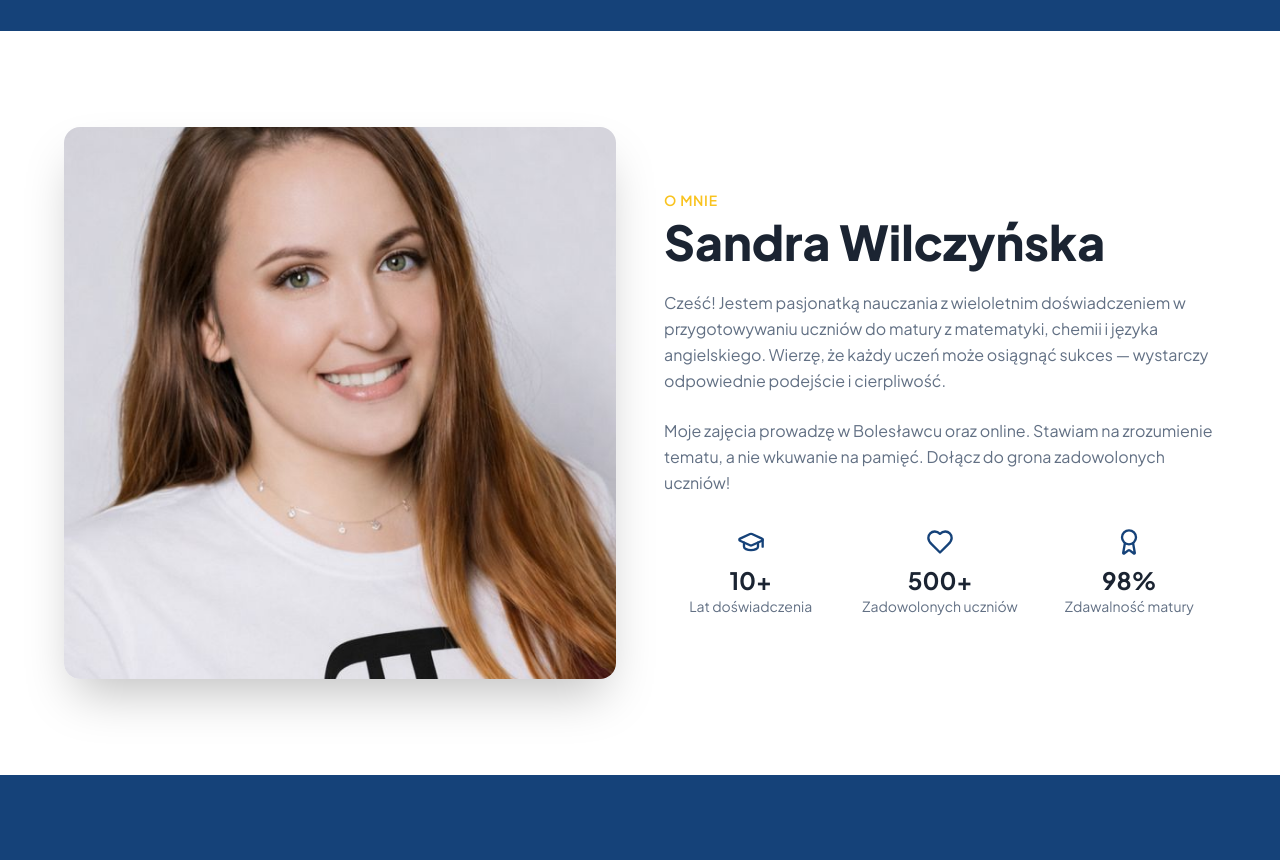
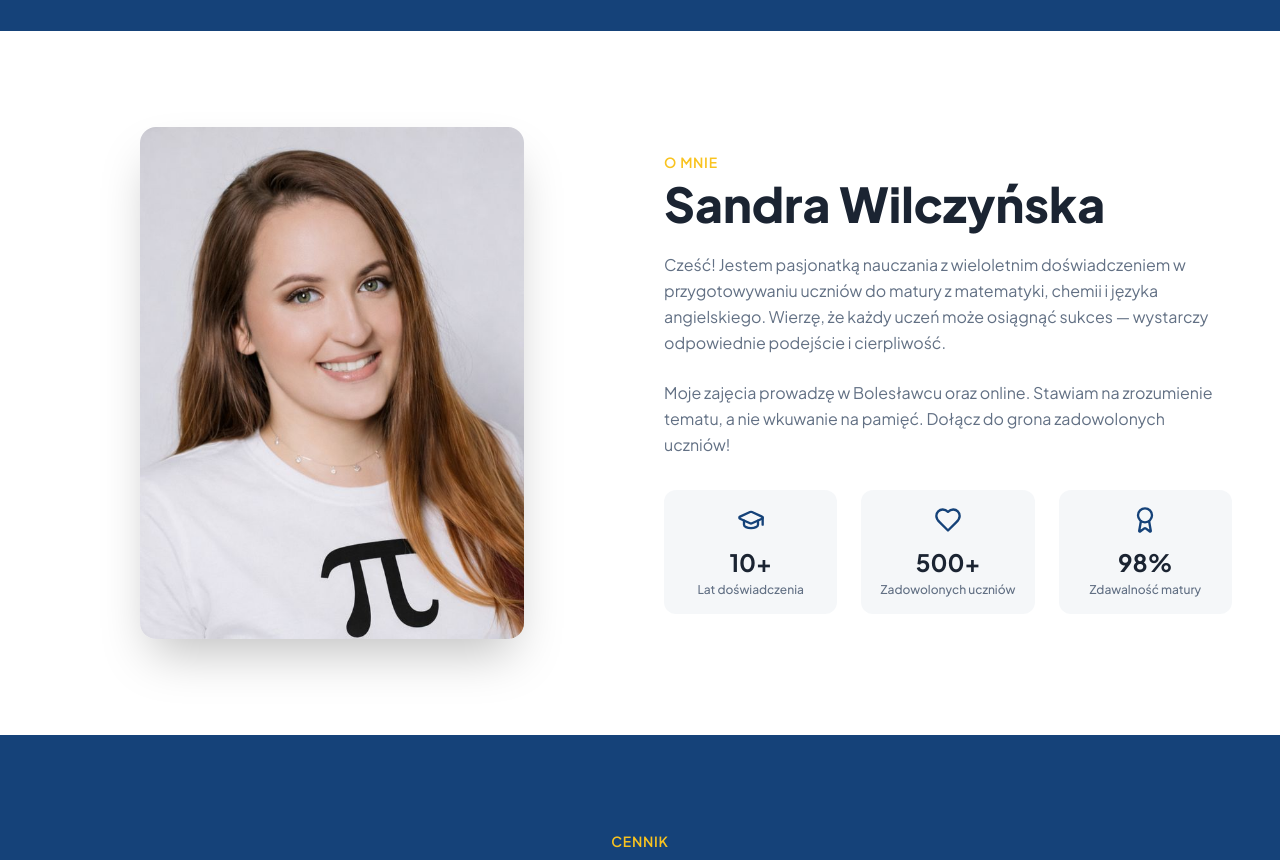
Before and after one commit to mikronwfh/korki-z-klasa-dobry-20-02-2026, a React (Vite) app: page / in a window 1280 px wide. Shown: the part 2920-3780 px from the top of the page. Built offline with nearby package versions, Linux system fonts and the light colour scheme; no server answers; the database is empty; the HTML template or start-up script is replaced by a standard one.

Commit message:
aktualizacja

```diff
--- a/src/components/AboutSection.tsx
+++ b/src/components/AboutSection.tsx
@@ -28,14 +28,16 @@ const AboutSection = () => {
 
   return (
     <section id="o-mnie" className="section-padding bg-card">
-      <div className="container mx-auto">
-        <div className="grid md:grid-cols-2 gap-12 items-center">
-          <div className="relative">
-            <img
-              src={aboutPhoto}
-              alt="Sandra Wilczyńska — korepetytorka"
-              className="rounded-2xl shadow-2xl w-full object-cover aspect-square"
-            />
+      <div className="container mx-auto px-4">
+        <div className="grid md:grid-cols-2 gap-8 lg:gap-12 items-center">
+          <div className="flex justify-center">
+            <div className="w-full max-w-sm">
+              <img
+                src={aboutPhoto}
+                alt="Sandra Wilczyńska — korepetytorka"
+                className="rounded-2xl shadow-2xl w-full h-auto object-contain"
+              />
+            </div>
           </div>
 
           <div>
@@ -52,14 +54,14 @@ const AboutSection = () => {
               dangerouslySetInnerHTML={{ __html: about.paragraph_2 }}
             />
 
-            <div className="grid grid-cols-3 gap-4">
+            <div className="grid grid-cols-3 gap-6">
               {stats.map((s, index) => {
                 const Icon = statIcons[index] ?? GraduationCap;
                 return (
-                  <div key={`${s.label}-${index}`} className="text-center">
-                    <Icon className="mx-auto mb-2 text-primary" size={28} />
-                    <p className="text-2xl font-bold text-foreground">{s.value}</p>
-                    <p className="text-sm text-muted-foreground">{s.label}</p>
+                  <div key={`${s.label}-${index}`} className="rounded-xl bg-muted/40 p-4 text-center h-fit">
+                    <Icon className="mx-auto mb-3 text-primary" size={28} />
+                    <p className="text-2xl font-bold text-foreground mb-1">{s.value}</p>
+                    <p className="text-xs font-medium text-muted-foreground leading-snug">{s.label}</p>
                   </div>
                 );
               })}
```
